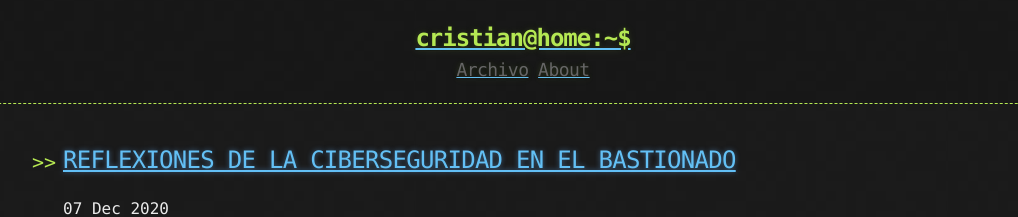
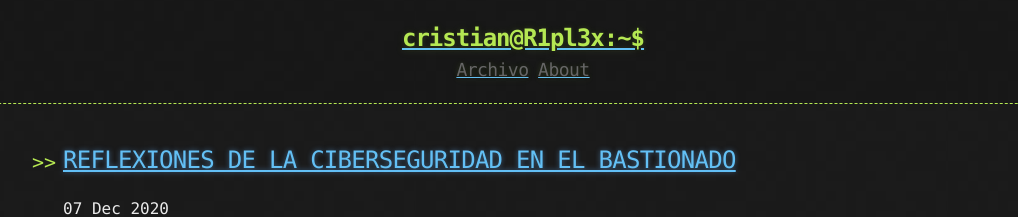
Before and after one commit to cristianrubert/Ciberseguridad, a Jekyll site: the page built from index.html, in a window 1280 px wide. Shown: the top 217 px of the page, without its empty margins (117-1135 px from the left). Built offline with Jekyll 4.4.1, drawn with Linux system fonts in a browser that asks for light colours; the list of posts is cut into pages by our own code.

Commit message:
Update header.html

```diff
--- a/_includes/header.html
+++ b/_includes/header.html
@@ -2,7 +2,7 @@
   <div>
     <a href="{{ "/" | prepend: site.baseurl | replace: '//', '/' }}">
     {% assign owner_first_name = site.owner | split: " " %}
-    <h1>{{ owner_first_name[0] | downcase }}@home:~$</h1>
+    <h1>{{ owner_first_name[0] | downcase }}@R1pl3x:~$</h1>
     </a>
     <div class="header-links">
       {% include links.html %}
```
